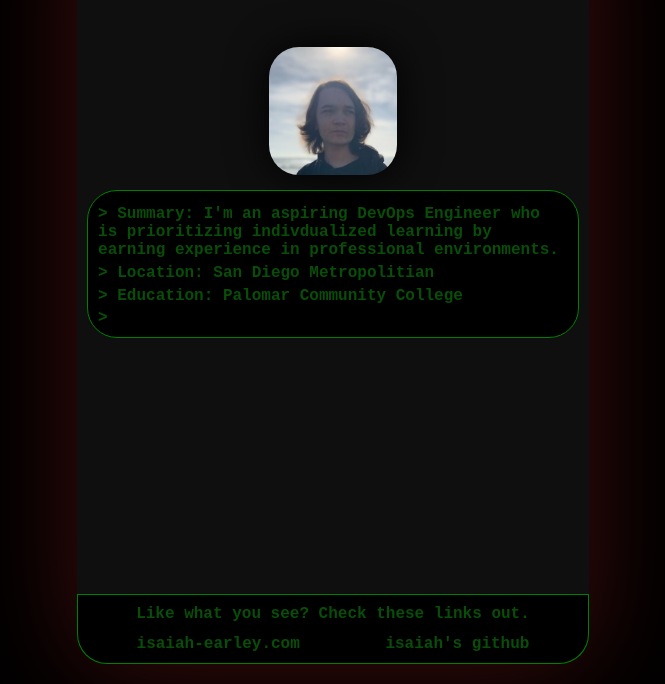
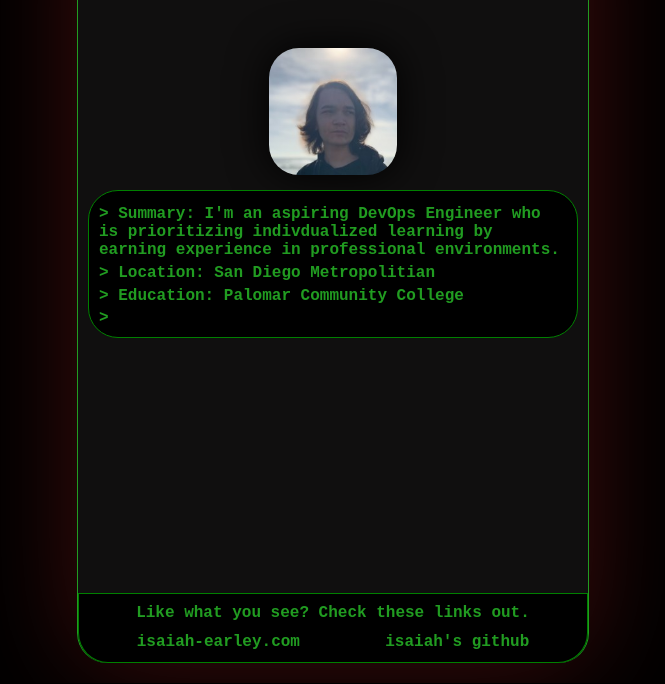
Before and after one commit to isaiahearley/aidan, a plain HTML site: page html/index.html in a window 1280 px wide. Shown: the part 118-802 px from the top of the page, without its empty margins (307-972 px from the left). Drawn offline with Linux system fonts and the light colour scheme.

Commit message:
changed color of text on header, body and footer

```diff
--- a/css/styles.css
+++ b/css/styles.css
@@ -5,7 +5,7 @@
 }
 body {
     background-color: black;
-    color: rgb(8, 77, 8);
+    color: rgb(33, 156, 33);
 }
 h2 {
     font-family: 'Courier New', Courier, monospace;
@@ -140,6 +140,9 @@ footer {
     margin: 4% auto;
     text-align: center;
 }
+footer p {
+    color: rgb(33, 156, 33)
+}
 .footer-container-top {
     background-color: rgb(0, 0, 0);
     padding: 2%;
@@ -150,7 +153,7 @@ footer {
 }
 .footer-container-bottom {
     background-color: rgb(0, 0, 0);
-    padding-bottom: 02%;
+    padding-bottom: 2%;
     margin: 0%;
     border-bottom-left-radius: 30px;
     border-bottom-right-radius: 30px;
@@ -165,7 +168,7 @@ footer {
 }
 .footer-container-bottom p a{
     text-decoration: none;
-    color: rgb(8, 77, 8);
+    color: rgb(33, 156, 33);
 }
 .footer-container-bottom p a:hover{
     text-decoration: none;
@@ -176,6 +179,9 @@ footer {
     background-color: rgba(46, 43, 43, 0.35);
     margin: 0% 30% 0% 30%;
     box-shadow: 0px 0px 110px rgb(65, 13, 13);
+    border-left: 1px solid rgb(33, 156, 33);
+    border-right: 1px solid rgb(33, 156, 33);
+    border-top: 1px solid rgb(33, 156, 33);
 }
 .main-container {
     background-color: rgb(0, 0, 0);
```
